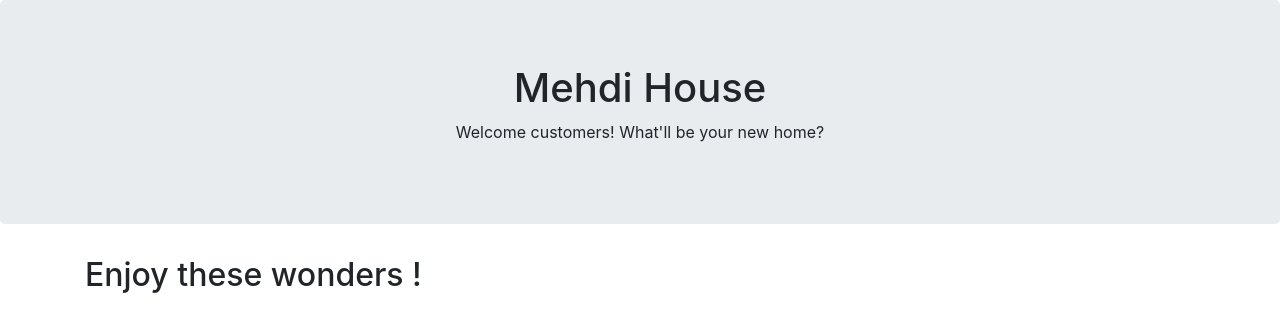
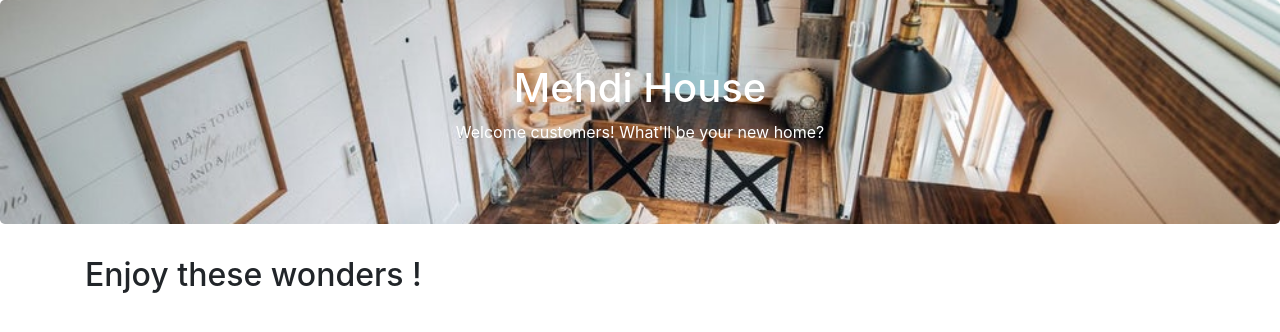
Before and after one commit to mlaribi-dev/mehdihouse, a Symfony app: template templates/pages/home.html.twig in a window 1280 px wide. Shown: the part 56-388 px from the top of the page. Run offline with Twig, Linux system fonts and the light colour scheme; the template is opened without the code that fills it, so the values that code supplies are empty; some libraries are stand-ins or nearby versions.

Commit message:
feat: image pour le jumbotron et style css

```diff
--- /dev/null
+++ b/public/styles.css
@@ -0,0 +1,12 @@
+.jumbotron{
+    background: url("static/images/background.jpg") no-repeat center center;
+    -webkit-background-size: 100% 100%;
+    -moz-background-size: 100% 100%;
+    -o-background-size: 100% 100%;
+    background-size: 100% ;
+}
+
+.text-center
+{
+    color: white;
+}
--- a/templates/base.html.twig
+++ b/templates/base.html.twig
@@ -3,6 +3,7 @@
     <head>
         <meta charset="UTF-8">
         <title>{% block title %}Welcome!{% endblock %}</title>
+        <link rel="stylesheet" href="styles.css">
         <link rel="icon" type="image/x-icon" href="/static/images/favicon.ico">
         <link rel="stylesheet" href="https://stackpath.bootstrapcdn.com/bootstrap/4.1.3/css/bootstrap.min.css" integrity="sha384-MCw98/SFnGE8fJT3GXwEOngsV7Zt27NXFoaoApmYm81iuXoPkFOJwJ8ERdknLPMO" crossorigin="anonymous">
         <script src="https://kit.fontawesome.com/bb64034ee8.js" crossorigin="anonymous"></script>
```
Also changed, not shown: public/static/images/background.jpg.
